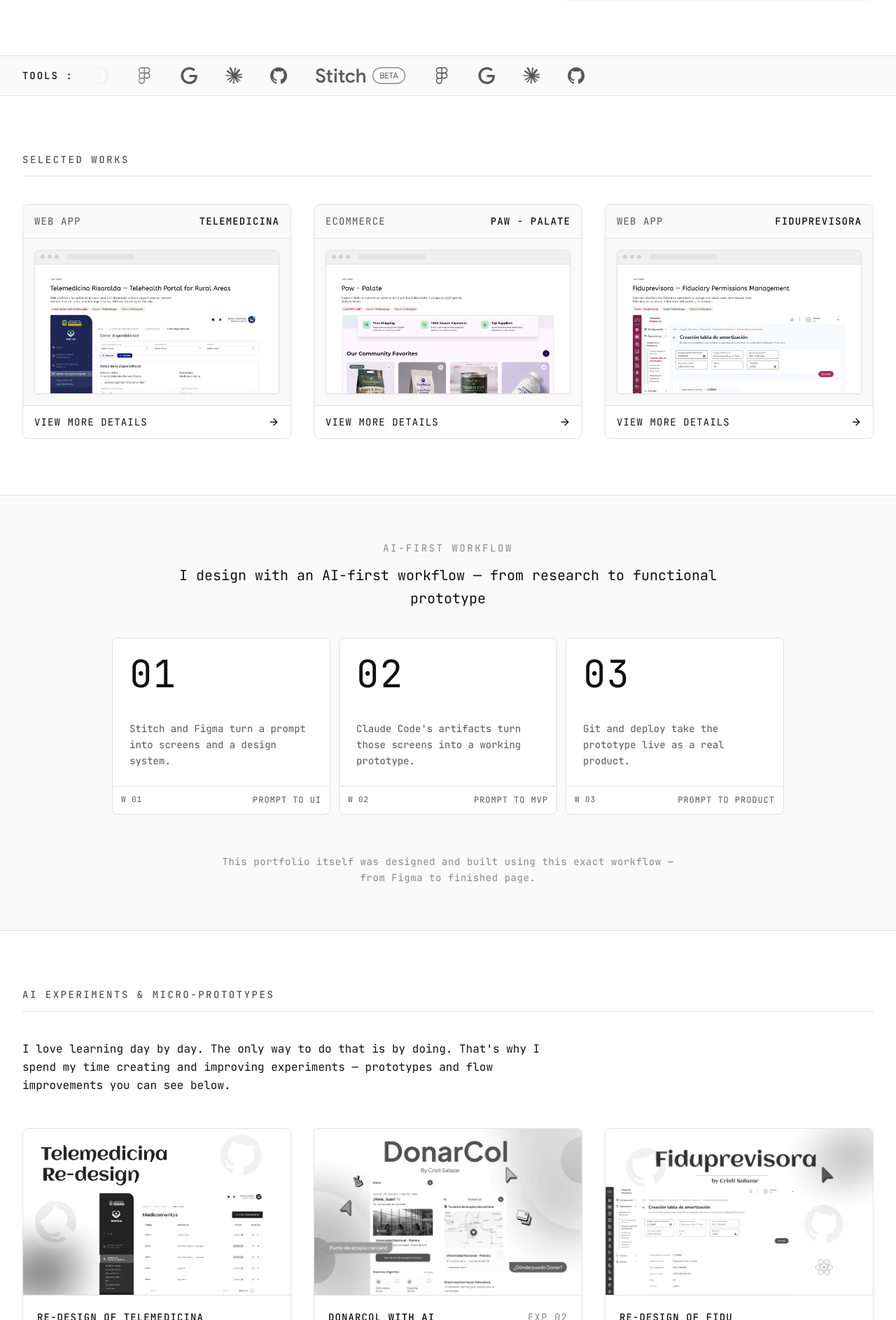
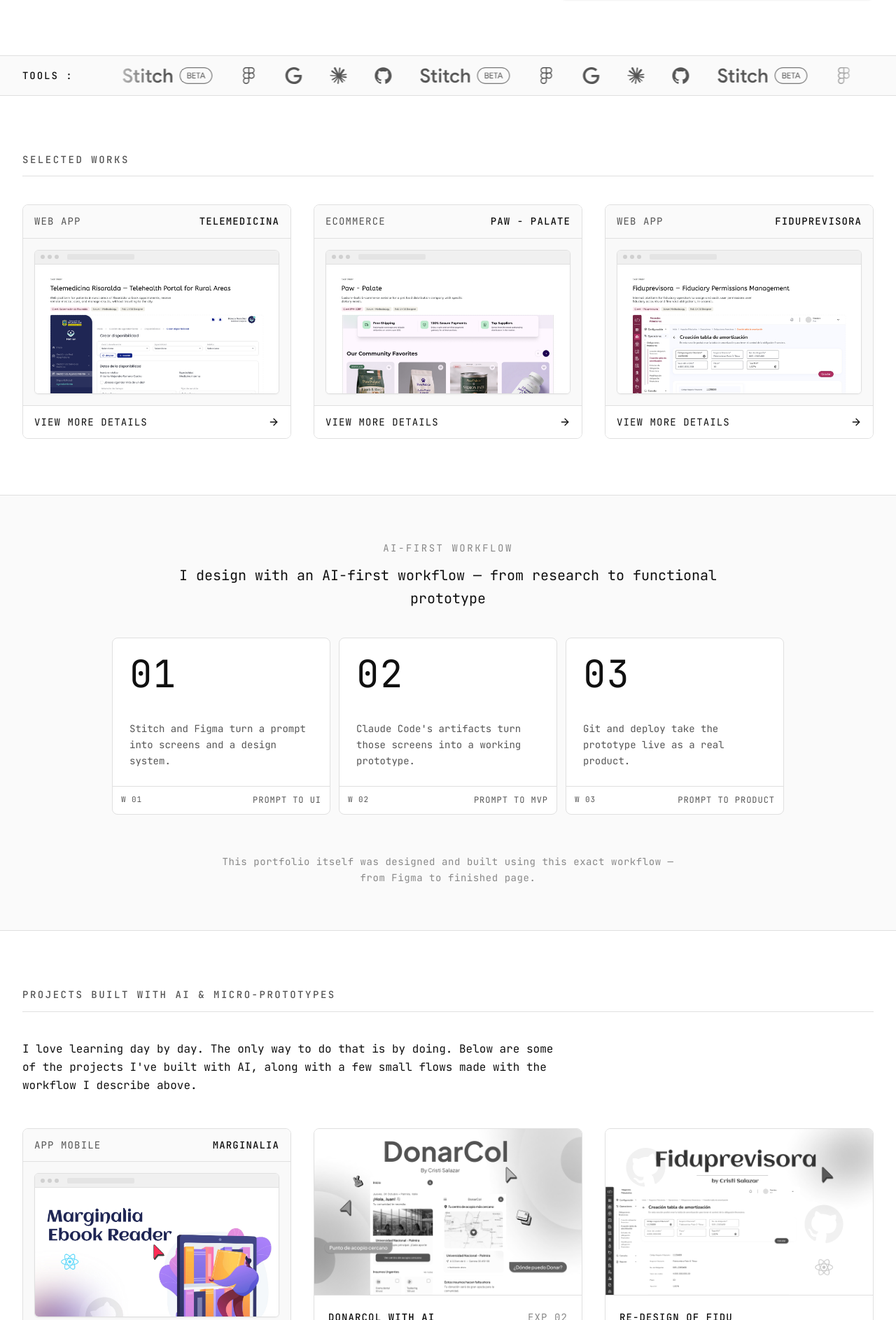
Before and after one commit to auracristina0693/cristina-ux-ai-first-portfolio, a React (Vite) app: page / in a window 1280 px wide. Shown: the part 714-2600 px from the top of the page at 70% size. Built offline with nearby package versions, Linux system fonts and the light colour scheme.

Commit message:
Carrusel de logos infinito, workflow como fichas, Marginalia con detalle y nuevo título de proyectos con IA

```diff
--- a/src/App.tsx
+++ b/src/App.tsx
@@ -17,7 +17,7 @@ import { ExperimentCard } from './components/ExperimentCard';
 import { WorkflowSection } from './components/WorkflowSection';
 import { toolLogos } from './components/ToolLogos';
 import { ProjectDetailsModal } from './components/ProjectDetailsModal';
-import { portfolioProfile, projects, experiments } from './data/portfolioData';
+import { portfolioProfile, projects, experiments, marginaliaProject } from './data/portfolioData';
 import { Sparkles } from 'lucide-react';
 import { Project, Experiment } from './types';
 
@@ -117,15 +117,22 @@ export default function App() {
                 TOOLS :
               </span>
               <div className="relative flex-1 overflow-hidden [mask-image:linear-gradient(to_right,transparent,black_8%,black_92%,transparent)]">
-                <div className="flex w-max items-center gap-10 animate-marquee font-mono text-[14px] uppercase tracking-[0.14em]">
-                  {[...toolLogos, ...toolLogos].map((logo, index) => (
-                    <span
-                      key={`${logo.name}-${index}`}
-                      className="shrink-0 flex items-center text-[#555555] hover:text-[#101010] transition-colors"
-                      aria-hidden={index >= toolLogos.length}
-                    >
-                      {logo.node}
-                    </span>
+                <div
+                  className="flex w-max items-center animate-marquee font-mono text-[14px] uppercase tracking-[0.14em]"
+                  style={{ animationDuration: '40s' }}
+                >
+                  {/* Dos grupos idénticos: al mover -50% el loop es continuo y nunca queda hueco */}
+                  {[0, 1].map((group) => (
+                    <div key={group} className="flex shrink-0 items-center gap-10 pr-10" aria-hidden={group === 1}>
+                      {Array.from({ length: 6 }).flatMap(() => toolLogos).map((logo, index) => (
+                        <span
+                          key={`${group}-${logo.name}-${index}`}
+                          className="shrink-0 flex items-center text-[#555555] hover:text-[#101010] transition-colors"
+                        >
+                          {logo.node}
+                        </span>
+                      ))}
+                    </div>
                   ))}
                 </div>
               </div>
@@ -153,17 +160,21 @@ export default function App() {
 
         {/* ================= AI EXPERIMENTS & MICRO-PROTOTYPES ================= */}
         <section id="ai-experiments" className="max-w-7xl mx-auto px-4 sm:px-6 lg:px-8 py-20">
-          <SectionHeader id="header-ai-experiments" title="AI EXPERIMENTS & MICRO-PROTOTYPES" />
+          <SectionHeader id="header-ai-experiments" title="PROJECTS BUILT WITH AI & MICRO-PROTOTYPES" />
 
           {/* Section Introduction */}
           <div className="max-w-3xl mb-12">
             <p className="font-mono text-[16px] text-[#101010] leading-relaxed">
-              I love learning day by day. The only way to do that is by doing. That's why I spend my time creating and improving experiments — prototypes and flow improvements you can see below.
+              I love learning day by day. The only way to do that is by doing. Below are some of the projects I've built with AI, along with a few small flows made with the workflow I describe above.
             </p>
           </div>
 
           {/* Experiments Grid */}
           <div className="grid grid-cols-1 md:grid-cols-2 lg:grid-cols-3 gap-8">
+            <WorkCard
+              project={marginaliaProject}
+              onSelect={(proj) => setSelectedProject(proj)}
+            />
             {experiments.map((exp) => (
               <ExperimentCard
                 key={exp.id}
--- a/src/components/ProjectDetailsModal.tsx
+++ b/src/components/ProjectDetailsModal.tsx
@@ -129,7 +129,7 @@ export const ProjectDetailsModal: React.FC<ProjectDetailsModalProps> = ({ projec
             target={project.detailsUrl && project.detailsUrl.startsWith('http') ? "_blank" : undefined}
             rel={project.detailsUrl && project.detailsUrl.startsWith('http') ? "noopener noreferrer" : undefined}
           >
-            See more <ArrowUpRight className="inline w-4 h-4 ml-1" />
+            {project.ctaLabel || 'See more'} <ArrowUpRight className="inline w-4 h-4 ml-1" />
           </PillButton>
         </div>
       </div>
--- a/src/data/portfolioData.ts
+++ b/src/data/portfolioData.ts
@@ -73,14 +73,21 @@ export const workflowSteps: WorkflowStep[] = [
   { stepNumber: 3, label: "PROMPT TO PRODUCT" }
 ];
 
+export const marginaliaProject: Project = {
+  id: "marginalia",
+  type: "APP MOBILE",
+  title: "MARGINALIA",
+  subtitle: "Marginalia — Ebook Reader with AI",
+  description: "Ebook reader app for PDF and EPUB files that uses AI to support the reading experience.",
+  role: "Rol: Product Designer",
+  ctaLabel: "Try the app",
+  detailsUrl: "https://marginal-ia.app/",
+  impactLabel: "STATUS",
+  impactValue: "Coming soon",
+  previewImage: "/marginalia-ebook-reader.jpg"
+};
+
 export const experiments: Experiment[] = [
-  {
-    id: "exp-01",
-    code: "EXP_01",
-    title: "Re-design of Telemedicina flow",
-    description: "Coming Soon",
-    image: "/telemedicina-redesign.jpg"
-  },
   {
     id: "exp-02",
     code: "EXP_02",
--- a/src/types.ts
+++ b/src/types.ts
@@ -14,6 +14,7 @@ export interface Project {
   rebuildValue?: string;
   previewImage: string;
   detailsUrl?: string;
+  ctaLabel?: string;
   category?: string;
 }
 
```
Also changed, not shown: public/marginalia-ebook-reader.jpg (added).
